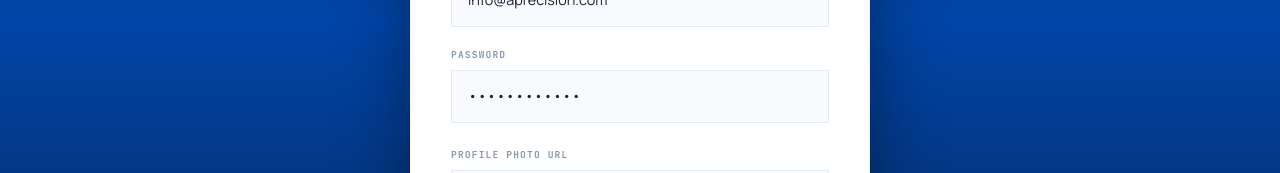
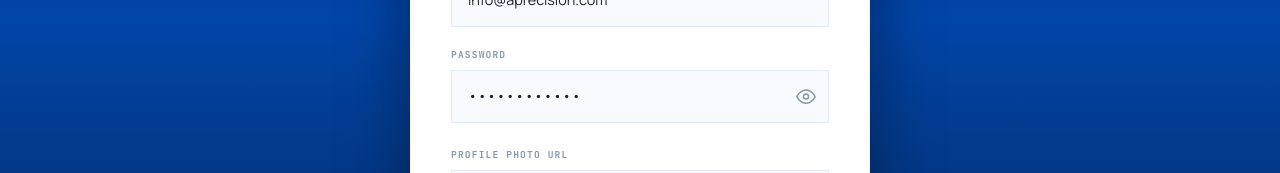
Before and after one commit to KAKOLY-AKHTER/driving-school, a React (Vite) app: page /admin/setup in a window 1280 px wide. Shown: the part 421-594 px from the top of the page. Built offline with nearby package versions, Linux system fonts and the light colour scheme; no server answers.

Commit message:
Fix admin login error message and add show/hide password toggle

```diff
--- a/src/pages/AdminLoginPage.jsx
+++ b/src/pages/AdminLoginPage.jsx
@@ -16,6 +16,7 @@ export default function AdminLoginPage() {
   usePageMeta('Admin Login — A Precision Driving School', 'Admin login for A Precision Driving School.')
   const [email, setEmail] = useState('')
   const [password, setPassword] = useState('')
+  const [showPass, setShowPass] = useState(false)
   const [error, setError] = useState('')
   const [loading, setLoading] = useState(false)
   const navigate = useNavigate()
@@ -38,9 +39,9 @@ export default function AdminLoginPage() {
         return
       }
     } catch (err) {
-      if (err.code === 'auth/user-not-found') setError('No admin account found with this email.')
-      else if (err.code === 'auth/wrong-password') setError('Incorrect password.')
+      if (err.code === 'auth/invalid-credential' || err.code === 'auth/user-not-found' || err.code === 'auth/wrong-password') setError('Incorrect email or password.')
       else if (err.code === 'auth/invalid-email') setError('Invalid email address.')
+      else if (err.code === 'auth/too-many-requests') setError('Too many attempts. Please wait a few minutes and try again.')
       else setError('Login failed. Please try again.')
     } finally {
       setLoading(false)
@@ -109,7 +110,16 @@ export default function AdminLoginPage() {
 
               <div style={{ marginBottom: '1.5rem' }}>
                 <label style={{ display: 'block', fontFamily: 'var(--font-mono)', fontSize: '0.6rem', letterSpacing: '0.12em', textTransform: 'uppercase', color: '#8899aa', fontWeight: 600, marginBottom: '0.4rem' }}>Password</label>
-                <input type="password" required value={password} onChange={(e) => setPassword(e.target.value)} className="adml-input" style={inputStyle} placeholder="Enter your password" autoComplete="current-password" />
+                <div style={{ position: 'relative' }}>
+                  <input type={showPass ? 'text' : 'password'} required value={password} onChange={(e) => setPassword(e.target.value)} className="adml-input" style={{ ...inputStyle, paddingRight: '3rem' }} placeholder="Enter your password" autoComplete="current-password" />
+                  <button type="button" onClick={() => setShowPass(!showPass)} aria-label={showPass ? 'Hide password' : 'Show password'} title={showPass ? 'Hide password' : 'Show password'} style={{ position: 'absolute', right: '0.4rem', top: '50%', transform: 'translateY(-50%)', background: 'none', border: 'none', cursor: 'pointer', padding: '0.4rem', display: 'flex', alignItems: 'center', justifyContent: 'center', color: '#8899aa', transition: 'color 0.2s' }}>
+                    {showPass ? (
+                      <svg width="20" height="20" viewBox="0 0 24 24" fill="none" stroke="currentColor" strokeWidth="1.8" strokeLinecap="round" strokeLinejoin="round"><path d="M17.94 17.94A10.07 10.07 0 0112 20c-7 0-11-8-11-8a18.45 18.45 0 015.06-5.94M9.9 4.24A9.12 9.12 0 0112 4c7 0 11 8 11 8a18.5 18.5 0 01-2.16 3.19m-6.72-1.07a3 3 0 11-4.24-4.24" /><line x1="1" y1="1" x2="23" y2="23" /></svg>
+                    ) : (
+                      <svg width="20" height="20" viewBox="0 0 24 24" fill="none" stroke="currentColor" strokeWidth="1.8" strokeLinecap="round" strokeLinejoin="round"><path d="M1 12s4-8 11-8 11 8 11 8-4 8-11 8-11-8-11-8z" /><circle cx="12" cy="12" r="3" /></svg>
+                    )}
+                  </button>
+                </div>
               </div>
 
               {error && (
--- a/src/pages/AdminSetupPage.jsx
+++ b/src/pages/AdminSetupPage.jsx
@@ -20,6 +20,7 @@ export default function AdminSetupPage() {
   const [name, setName] = useState('Site Administrator')
   const [email, setEmail] = useState('info@aprecision.com')
   const [password, setPassword] = useState('Admin@123456')
+  const [showPass, setShowPass] = useState(false)
   const [photo, setPhoto] = useState(DEFAULT_PHOTO)
   const [error, setError] = useState('')
   const [created, setCreated] = useState(false)
@@ -132,7 +133,16 @@ export default function AdminSetupPage() {
 
               <div style={{ marginBottom: '1.5rem' }}>
                 <label style={{ display: 'block', fontFamily: 'var(--font-mono)', fontSize: '0.6rem', letterSpacing: '0.12em', textTransform: 'uppercase', color: '#8899aa', fontWeight: 600, marginBottom: '0.4rem' }}>Password</label>
-                <input type="password" required value={password} onChange={(e) => setPassword(e.target.value)} className="admst-input" style={inputStyle} autoComplete="new-password" />
+                <div style={{ position: 'relative' }}>
+                  <input type={showPass ? 'text' : 'password'} required value={password} onChange={(e) => setPassword(e.target.value)} className="admst-input" style={{ ...inputStyle, paddingRight: '3rem' }} autoComplete="new-password" />
+                  <button type="button" onClick={() => setShowPass(!showPass)} aria-label={showPass ? 'Hide password' : 'Show password'} title={showPass ? 'Hide password' : 'Show password'} style={{ position: 'absolute', right: '0.4rem', top: '50%', transform: 'translateY(-50%)', background: 'none', border: 'none', cursor: 'pointer', padding: '0.4rem', display: 'flex', alignItems: 'center', justifyContent: 'center', color: '#8899aa', transition: 'color 0.2s' }}>
+                    {showPass ? (
+                      <svg width="20" height="20" viewBox="0 0 24 24" fill="none" stroke="currentColor" strokeWidth="1.8" strokeLinecap="round" strokeLinejoin="round"><path d="M17.94 17.94A10.07 10.07 0 0112 20c-7 0-11-8-11-8a18.45 18.45 0 015.06-5.94M9.9 4.24A9.12 9.12 0 0112 4c7 0 11 8 11 8a18.5 18.5 0 01-2.16 3.19m-6.72-1.07a3 3 0 11-4.24-4.24" /><line x1="1" y1="1" x2="23" y2="23" /></svg>
+                    ) : (
+                      <svg width="20" height="20" viewBox="0 0 24 24" fill="none" stroke="currentColor" strokeWidth="1.8" strokeLinecap="round" strokeLinejoin="round"><path d="M1 12s4-8 11-8 11 8 11 8-4 8-11 8-11-8-11-8z" /><circle cx="12" cy="12" r="3" /></svg>
+                    )}
+                  </button>
+                </div>
               </div>
 
               <div style={{ marginBottom: '1.5rem' }}>
```
